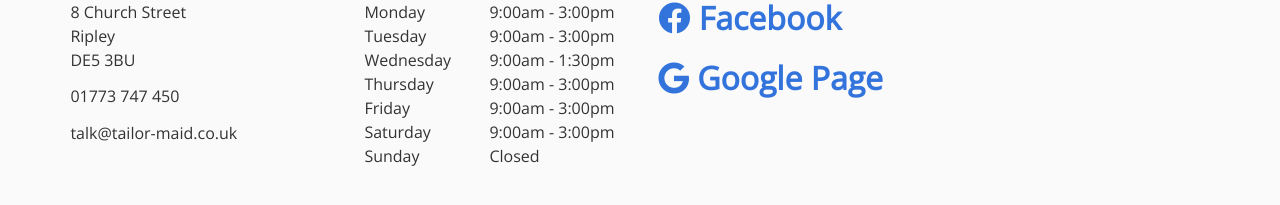
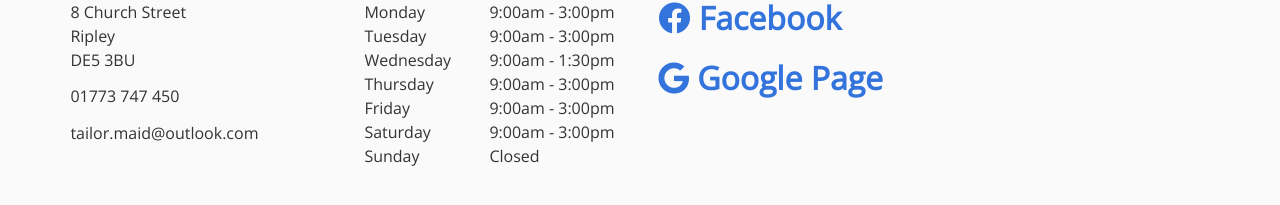
Before and after one commit to tailor-maid/tailormaid.github.io, a Jekyll site: the page built from _pages/about.html, in a window 1280 px wide. Shown: the part 630-835 px from the top of the page. Built offline with Jekyll 4.4.1, drawn with Linux system fonts in a browser that asks for light colours; nearby versions of some CDN libraries.

Commit message:
Update default.html

```diff
--- a/_layouts/default.html
+++ b/_layouts/default.html
@@ -70,7 +70,7 @@
                             01773 747 450
                         </li>
                         <li>
-                            talk@tailor-maid.co.uk
+                            tailor.maid@outlook.com
                         </li>
                     </ul>
                 </div>
```
